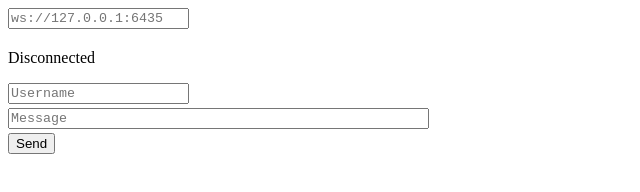
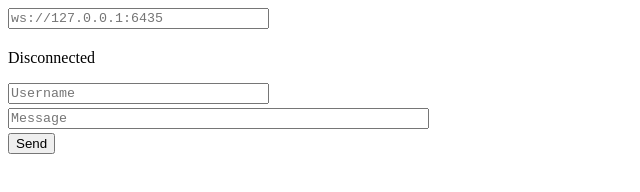
Before and after one commit to Bluscrn99/chat, a website: page client/index.html in a window 1280 px wide. Shown: the whole page, without its empty margins (0-640 px from the left). Drawn offline with Linux system fonts and the light colour scheme.

Commit message:
make text boxes bigger

```diff
--- a/client/index.html
+++ b/client/index.html
@@ -11,9 +11,9 @@
     </style>
 </head>
 <body>
-    <textarea id="ip" placeholder="ws://127.0.0.1:6435" rows="1" wrap="off"></textarea>
+    <textarea id="ip" placeholder="ws://127.0.0.1:6435" rows="1" cols="30" wrap="off"></textarea>
     <p id="connectionstatus">Disconnected</p>
-    <textarea id="usr" placeholder="Username" rows="1" wrap="off"></textarea>
+    <textarea id="usr" placeholder="Username" rows="1" wrap="off" cols="30"></textarea>
     <br>
     <textarea id="msg" placeholder="Message" rows="1" cols="50" wrap="off"></textarea>
     <br>
```
